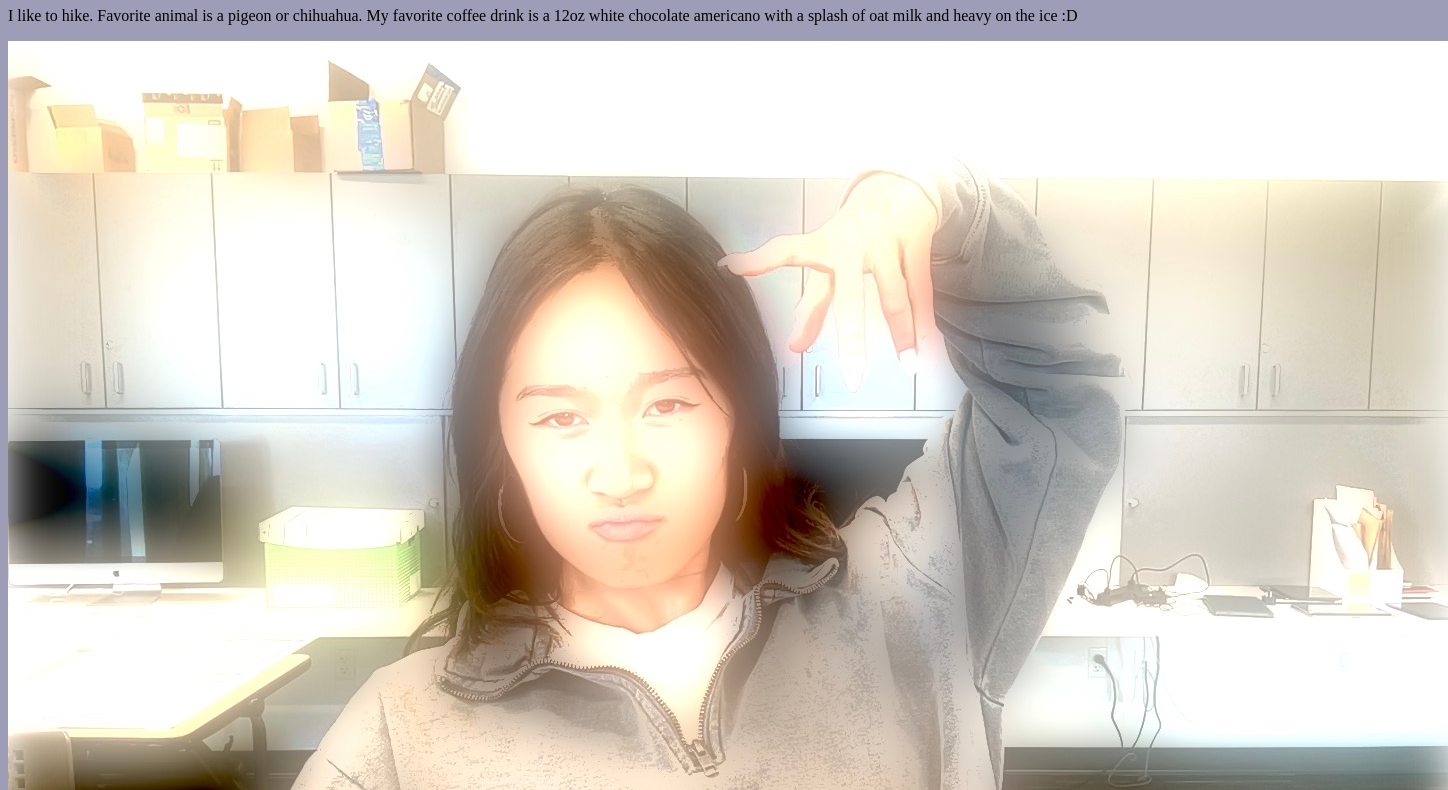
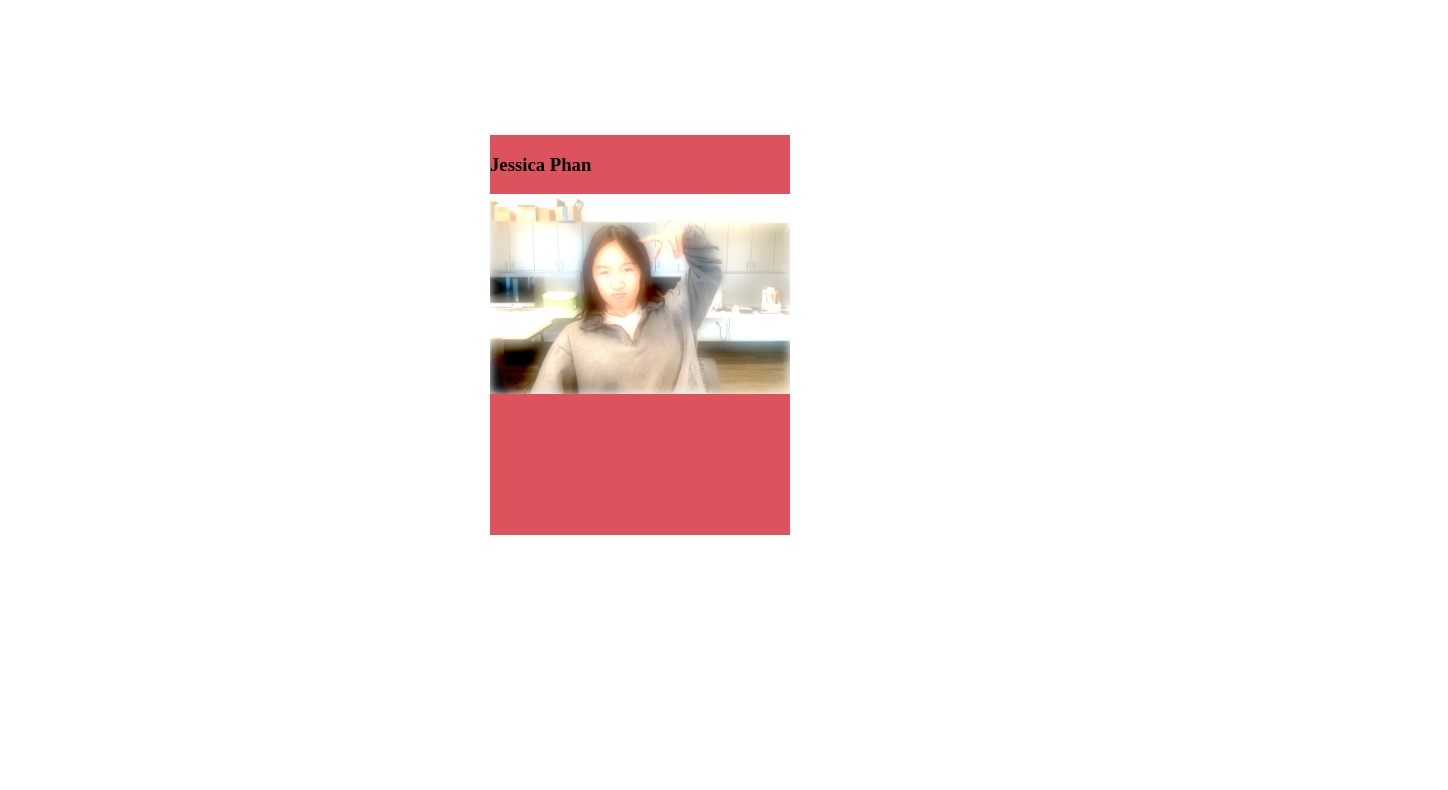
Before and after one commit to jessphan345/jessphan345.github.io, a plain HTML site: page index.html in a window 1280 px wide. Shown: the part 73-863 px from the top of the page, 1448 px wide, since content can reach past the window. After the commit the page ends 816 px from the top, so only its background shows below. Drawn offline with Linux system fonts and the light colour scheme.

Commit message:
Beta Ver.

```diff
--- a/index.html
+++ b/index.html
@@ -6,14 +6,35 @@
     <title>Document</title>
 
     <link rel="stylesheet" href="styles.css">
+    <script src="scripts.js"  defer></script>
 </head>
 <body>
 
+ <!-- we want the stuff below but not right now 09/28
     <h1>Jessica Phan</h1>
+    <p>I like to hike. Favorite animal is a pigeon or chihuahua. My favorite coffee drink is a 12oz white chocolate americano with a splash of oat milk and heavy on the ice :D </p>
+    <img src="me.jpg" alt="Jessica Phan">
+-->
 
-    <p>I like to hike. Favorite animal is a pigeon or chihuahua. My favorite coffee drink is a 12oz white chocolate americano with a splash of oat milk and heavy on the ice :D </p>
+<article class="scene">
+    <div class="card">
 
-    <img src="me.jpg" alt="Jessica Phan">
+      <section class="front face">
+        <h1>Jessica Phan</h1>
+        <img src="me.jpg" alt="Jessica Phan">
+      </section>
+
+      <section class="back face">
+        <p>Lorem ipsum dolor sit amet consectetur adipisicing elit. Deserunt, incidunt minus aspernatur corporis corrupti accusamus fuga aliquid explicabo! Consequatur laboriosam omnis natus expedita perspiciatis numquam rem temporibus quasi quia illum?</p>
+        <ul>
+          <li><a href="https://www.ewu.edu/cstem/design/">Dpt Design</a></li>
+          <li><a href="#">Social 2</a></li>
+          <li><a href="#">Social 3</a></li>
+        </ul>
+      </section>
+
+    </div>
+  </article>
 
 </body>
 </html>
--- /dev/null
+++ b/scripts.js
@@ -0,0 +1,11 @@
+// Check JS is Connected
+console.log("👍 JS Connected");
+
+// get all the card
+document.querySelectorAll(".card").forEach((item) => {
+  // for each item i.e. card, do this
+  item.addEventListener("click", (event) => {
+    // toggle class on card
+    item.classList.toggle("flipped");
+  });
+});
--- a/styles.css
+++ b/styles.css
@@ -1,3 +1,66 @@
-body {
-    background: #9e9db8;
-}
+/* diagnostic styling */
+* {
+    outline: px solid pink;
+  }
+
+  /* layout */
+  body {
+    display: flex;
+    justify-content: center;
+    align-items: center;
+    height: 100vh;
+  }
+
+  /* scene */
+  .scene {
+    width: 300px;
+    height: 400px;
+
+    /* set perspective   */
+    perspective: 600px;
+  }
+
+  /* card */
+  .card {
+    width: 100%;
+    height: 100%;
+    position: relative;
+
+    cursor: pointer;
+    transition: transform 0.5s;
+
+    /* preserve child 3d   */
+    transform-style: preserve-3d;
+  }
+
+  /* face */
+  .face {
+    position: absolute;
+    height: 100%;
+    width: 100%;
+
+    /* hide back face   */
+    backface-visibility: hidden;
+  }
+
+  .front {
+    background: rgb(220, 82, 93);
+  }
+
+  .back {
+    background: rgb(239, 219, 241);
+    /* flip it default   */
+    transform: rotateY(180deg);
+  }
+
+  /* flip card
+    * toggle with JS
+    */
+  .flipped {
+    transform: rotateY(180deg);
+  }
+
+  section img {
+    width: 100%;
+    object-fit: cover;
+  }
```
